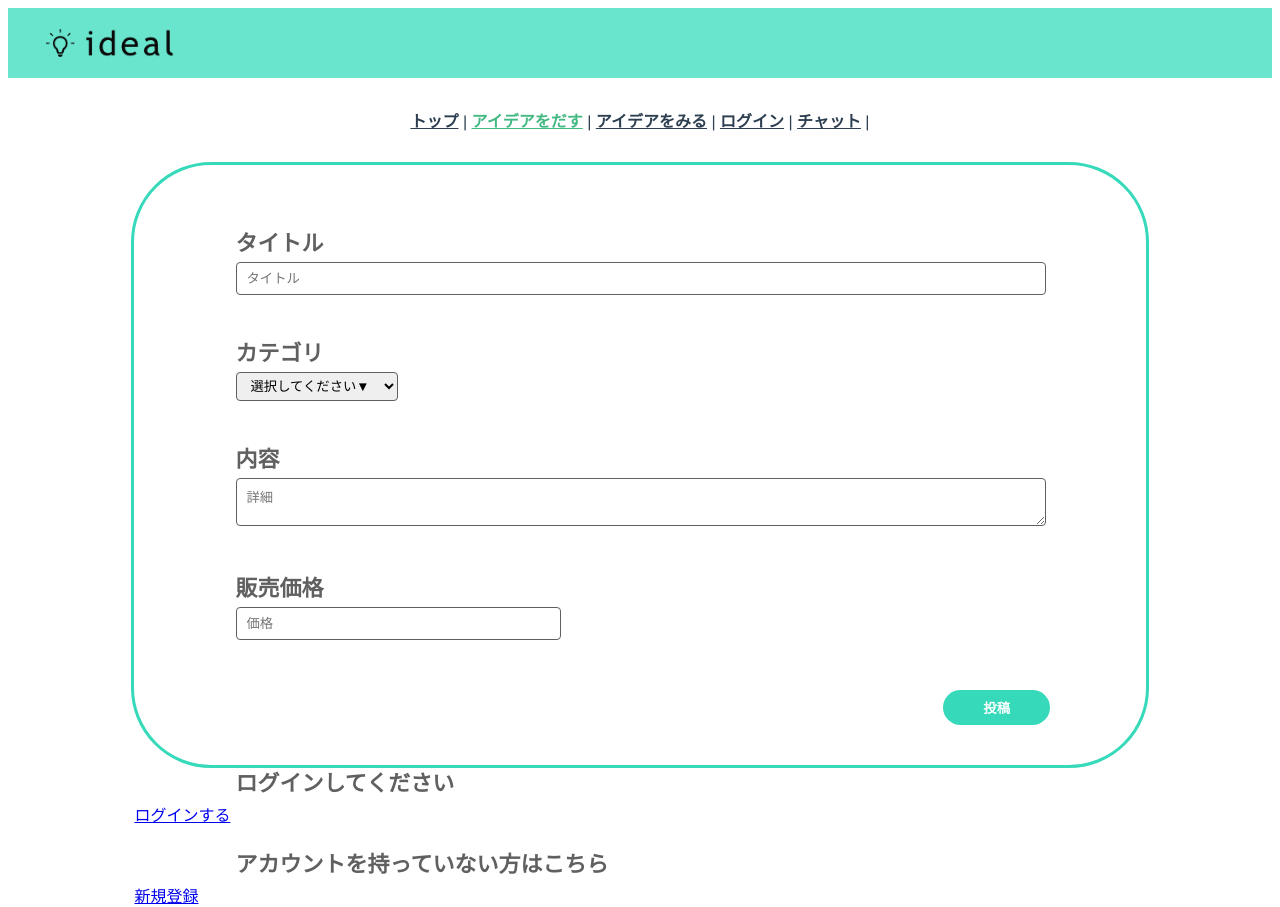
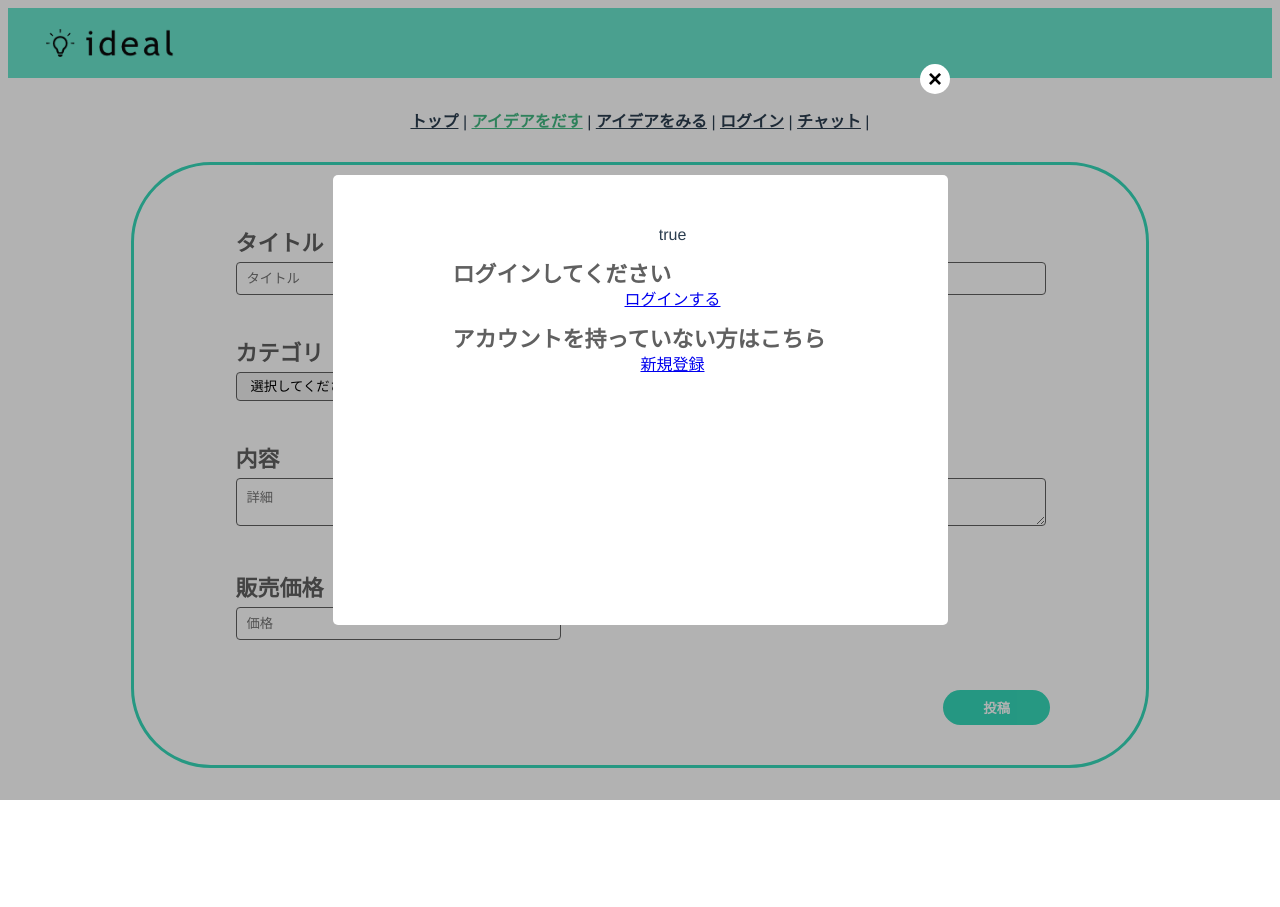
Before and after one commit to sisosyunya/ideal, a Vue app: page /post in a window 1280 px wide. Both pictures are taken after a click on the button "投稿". After the commit the page ends 848 px from the top, so only its background shows below. Built offline with nearby package versions, Linux system fonts and the light colour scheme; no server answers.

Commit message:
×ボタン

```diff
--- a/src/views/Post.vue
+++ b/src/views/Post.vue
@@ -20,18 +20,34 @@
       <option>読書感想文</option>
     </select>
     <p>内容</p>
-    <textarea class="description" v-model="description" placeholder="詳細"></textarea>
+    <textarea
+      class="description"
+      v-model="description"
+      placeholder="詳細"
+    ></textarea>
     <p>販売価格</p>
     <input class="price" v-model="price" placeholder="価格" type="number" />
     <button class="btn" @click="confirm_auth" :disabled="deleteIsLoading">
       投稿
     </button>
-    <div v-show="checklogin === true"></div>
-    <div v-show="checklogin === false">
-      <p>ログインしてください</p>
-      <router-link to="/login" tag="button">ログインする</router-link>
-      <p>アカウントを持っていない方はこちら</p>
-      <router-link to="/signup" tag="button">新規登録</router-link>
+    <!-- <div v-show="checklogin === true"></div> -->
+    <div class="checking" v-if="checklogin === false">
+      <div class="mardaling" v-show="isModal === true">
+        <button class="modalclosing" @click="deletetete">
+          <span class="model__X">×</span>
+        </button>
+        <div class="checkdayo">
+          <div class="checking_login">
+            {{ isModal }}
+            <p>ログインしてください</p>
+            <router-link to="/login" tag="button">ログインする</router-link>
+          </div>
+          <div class="checking_nothave">
+            <p>アカウントを持っていない方はこちら</p>
+            <router-link to="/signup" tag="button">新規登録</router-link>
+          </div>
+        </div>
+      </div>
     </div>
   </div>
 </template>
@@ -59,7 +75,6 @@ export default {
         if (user) {
           // User is signed in, see docs for a list of available properties
           // https://firebase.google.com/docs/reference/js/firebase.User
-          console.log("aaa");
           (this.deleteIsLoading = true),
             addDoc(collection(db, "ideas"), {
               title: this.title,
@@ -79,6 +94,10 @@ export default {
           console.log("false");
         }
       });
+      this.isModal=true
+    },
+    method: function deletetete() {
+      this.isModal=!this.isModal
     },
   },
 };
@@ -172,4 +191,52 @@ input.price {
   transform: translateY(-5px);
   opacity: 0.7;
 }
+.checking {
+  position: fixed;
+  top: 0;
+  bottom: 0;
+  left: 0;
+  right: 0;
+  background-color: rgba(0, 0, 0, 0.3);
+  display: flex;
+  justify-content: center;
+  align-items: center;
+}
+.checkdayo {
+  width: 550px;
+  height: 300px;
+  background-color: #fff;
+  border: none;
+  border-radius: 5px;
+  padding-top: 50px;
+  padding-left: 65px;
+  padding-bottom: 100px;
+  line-height: 20px;
+  text-align: center;
+}
+.modalclosing {
+  position: absolute;
+  top: 8%;
+  right: 10px;
+  width: 30px;
+  height: 30px;
+  background-color: white;
+  border: none;
+  border-radius: 9999px;
+  font-weight: bold;
+  font-size: 24px;
+  margin-right: 25%;
+  padding: 0;
+  cursor: pointer;
+  text-align: center;
+  line-height: 30px;
+}
+.checking_login {
+  text-align: center;
+  margin-bottom: 10px;
+}
+.checkdayo a {
+  padding-bottom: 10px;
+  margin-top: 10px;
+}
 </style>
```
